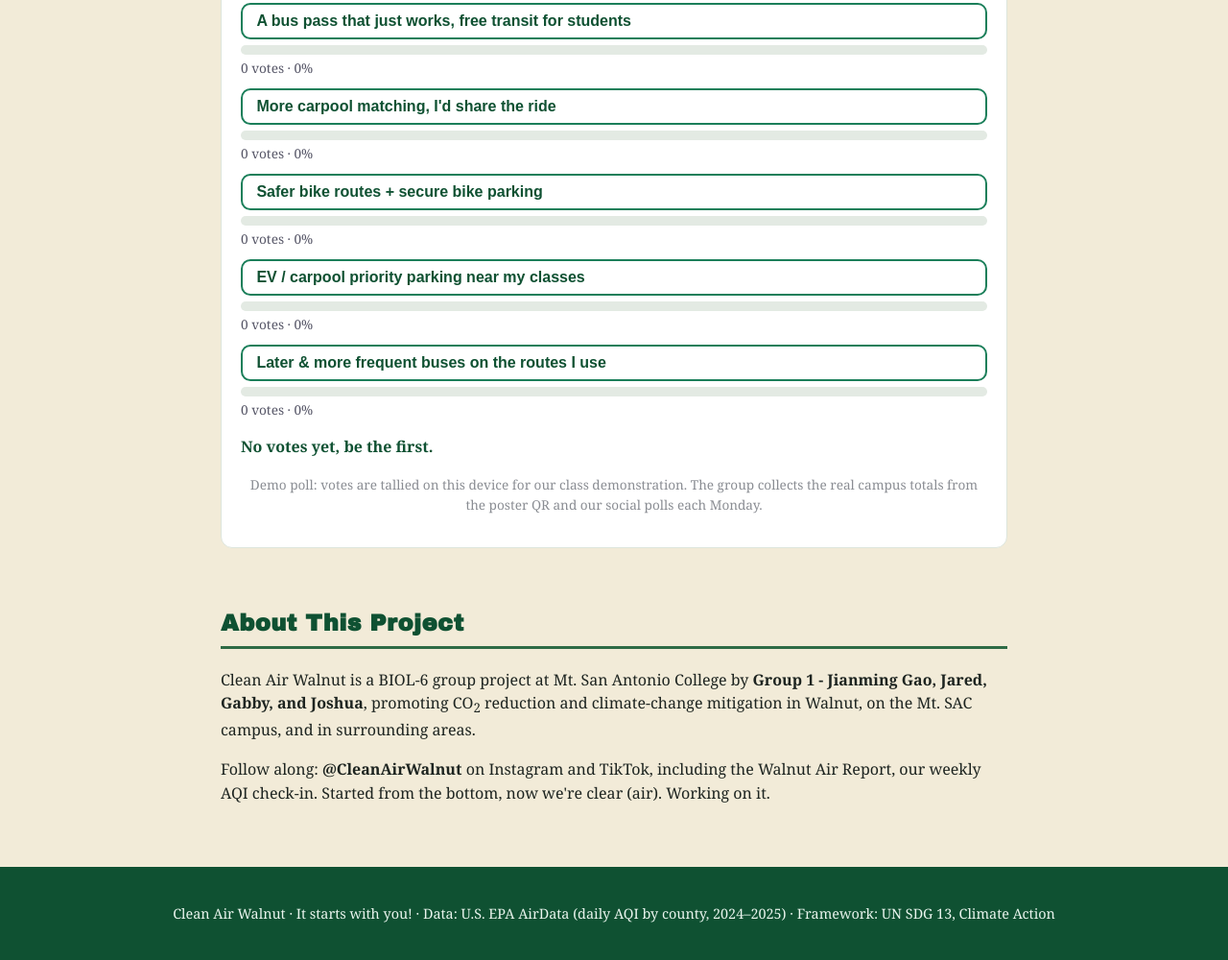
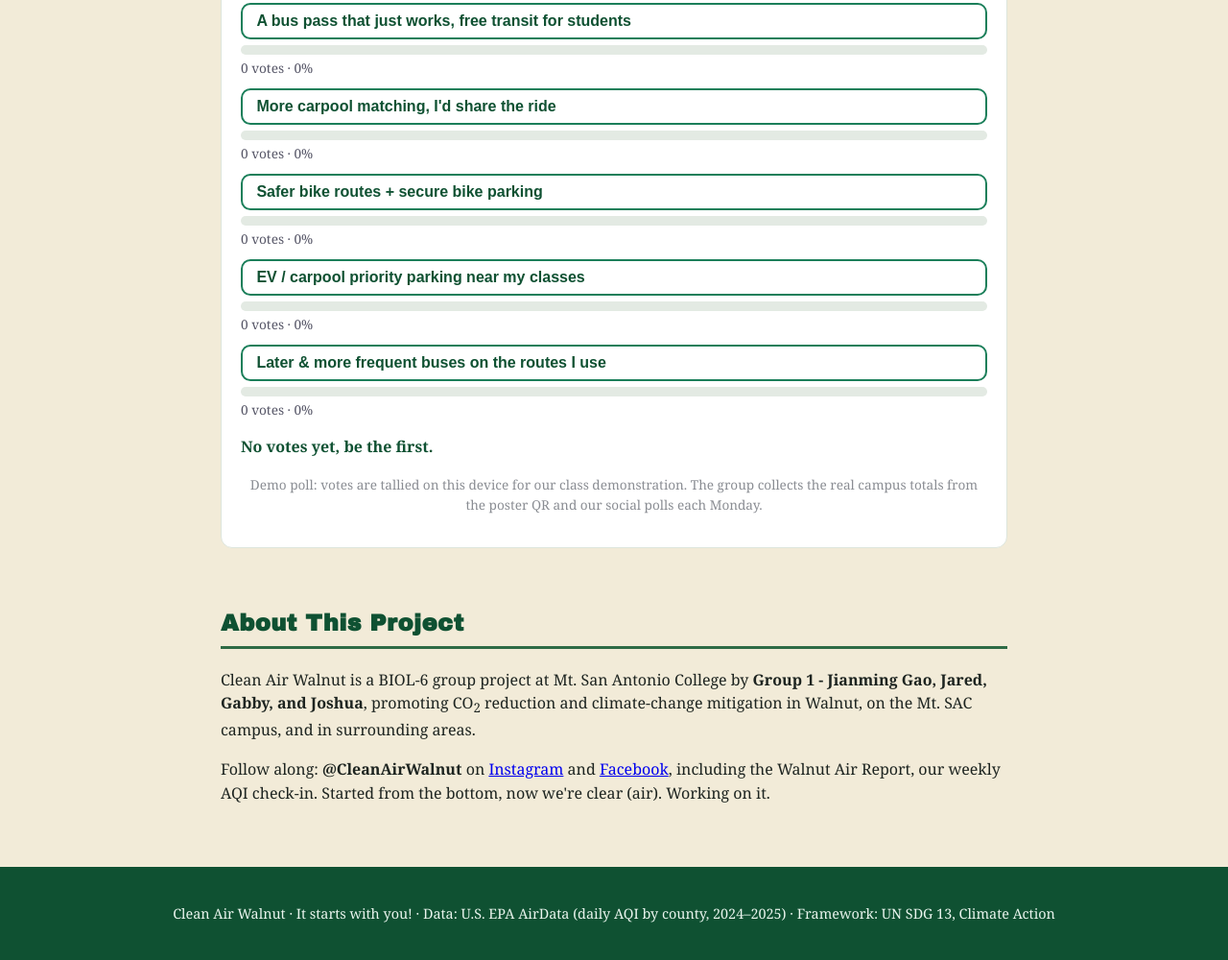
Before and after one commit to clean-air-walnut/clean-air-walnut.github.io, a plain HTML site: page index.html in a window 1280 px wide. Shown: the part 6486-7486 px from the top of the page at 96% size. Drawn offline with Linux system fonts and the light colour scheme.

Commit message:
About: link Instagram and Facebook, drop TikTok mention

```diff
--- a/index.html
+++ b/index.html
@@ -265,7 +265,9 @@
   <p>Clean Air Walnut is a BIOL-6 group project at Mt. San Antonio College by <strong>Group 1 -
   Jianming Gao, Jared, Gabby, and Joshua</strong>, promoting CO<sub>2</sub> reduction and climate-change
   mitigation in Walnut, on the Mt. SAC campus, and in surrounding areas.</p>
-  <p>Follow along: <strong>@CleanAirWalnut</strong> on Instagram and TikTok, including the Walnut Air
+  <p>Follow along: <strong>@CleanAirWalnut</strong> on
+  <a href="https://www.instagram.com/cleanairwalnut">Instagram</a> and
+  <a href="https://www.facebook.com/profile.php?id=61596103000510">Facebook</a>, including the Walnut Air
   Report, our weekly AQI check-in. Started from the bottom, now we're clear (air). Working on it.</p>
 </section>
 
```
